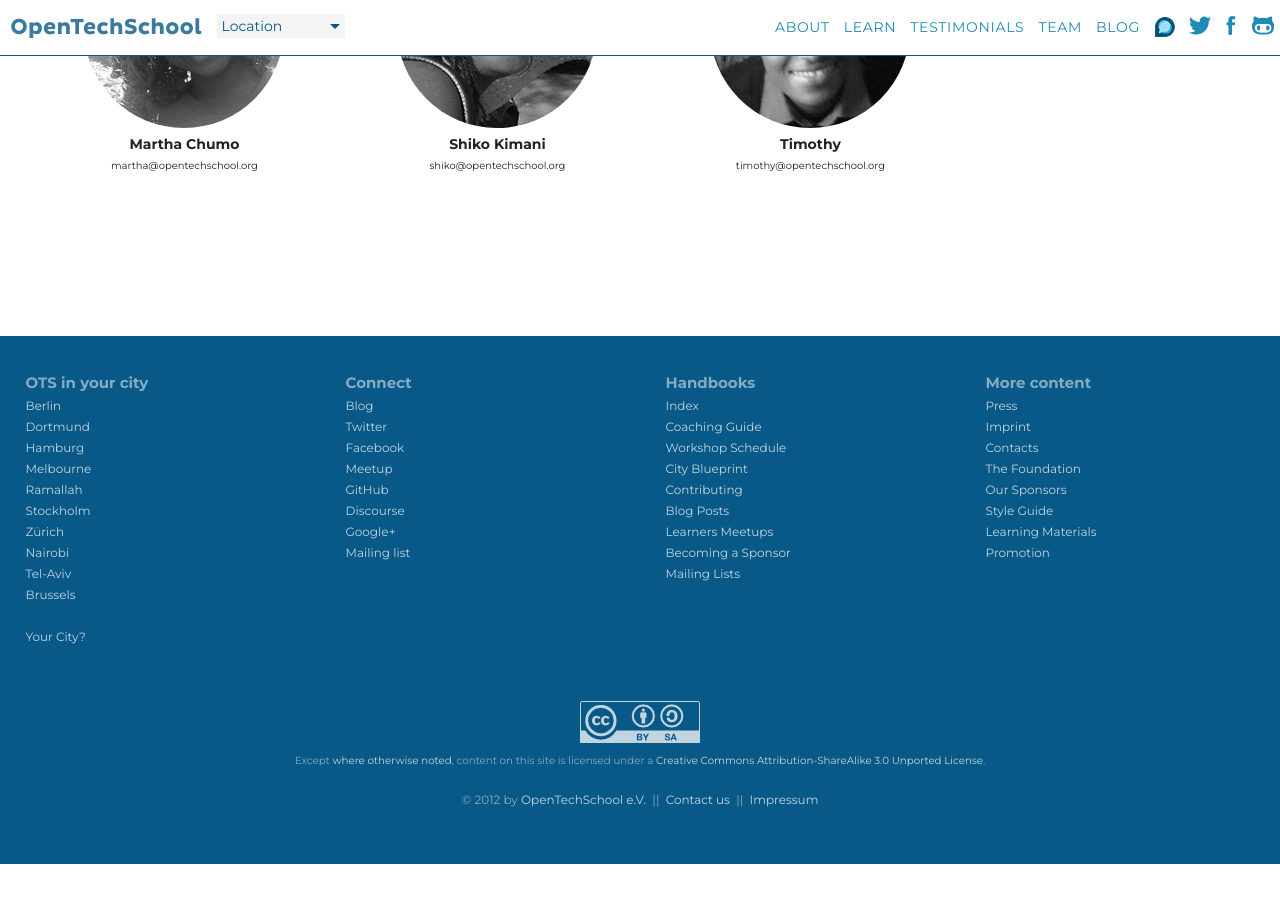
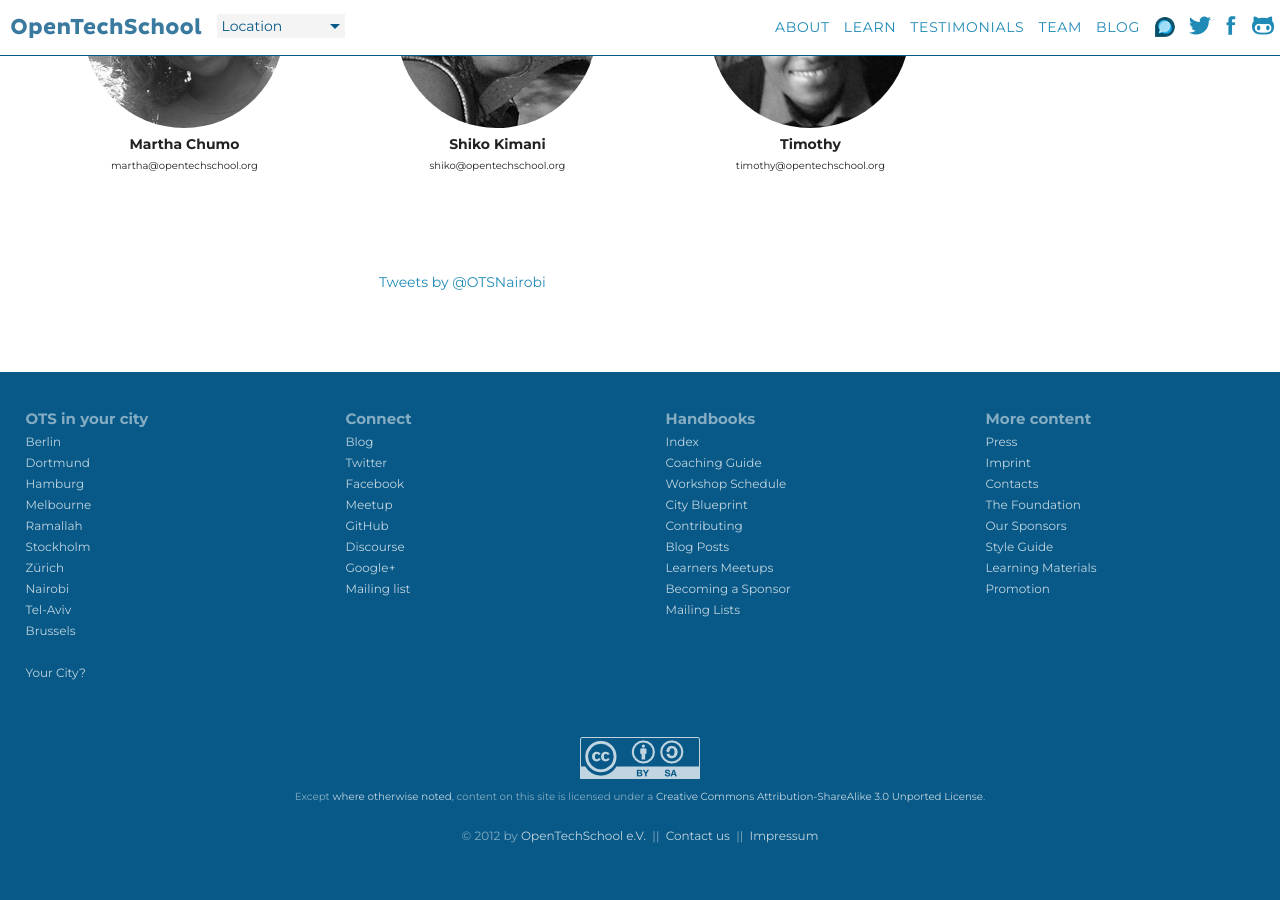
Before and after one commit to OpenTechSchool/www.opentechschool.org, a Jekyll site: the page built from nairobi/index.md, in a window 1280 px wide and 900 px high, scrolled down 1125 px. Built offline with Jekyll 4.4.1, drawn with Linux system fonts in a browser that asks for light colours; nearby versions of some CDN libraries; comment, search, counter and statistics services are not loaded; before the commit the page ends 1989 px from its top, so only the background shows below that.

Commit message:
add twitter widget

```diff
--- a/nairobi/index.md
+++ b/nairobi/index.md
@@ -5,6 +5,8 @@
 tagline: "When nature and tech had a baby, Nairobi was born"
 rss_feed: nairobi
 meetupcom_group: OpenTechSchool-Nairobi
+twitter: OTSNairobi
+widget_id: 394028430473170944
 ---
 
 ## About
```
